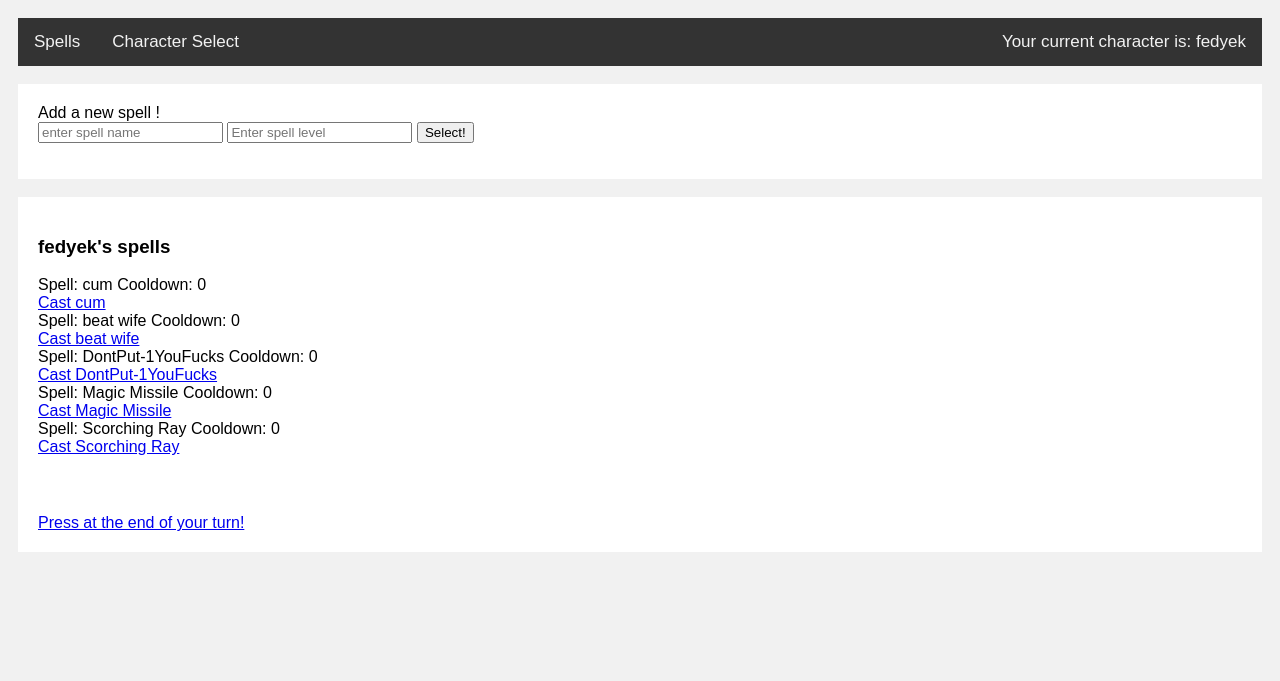
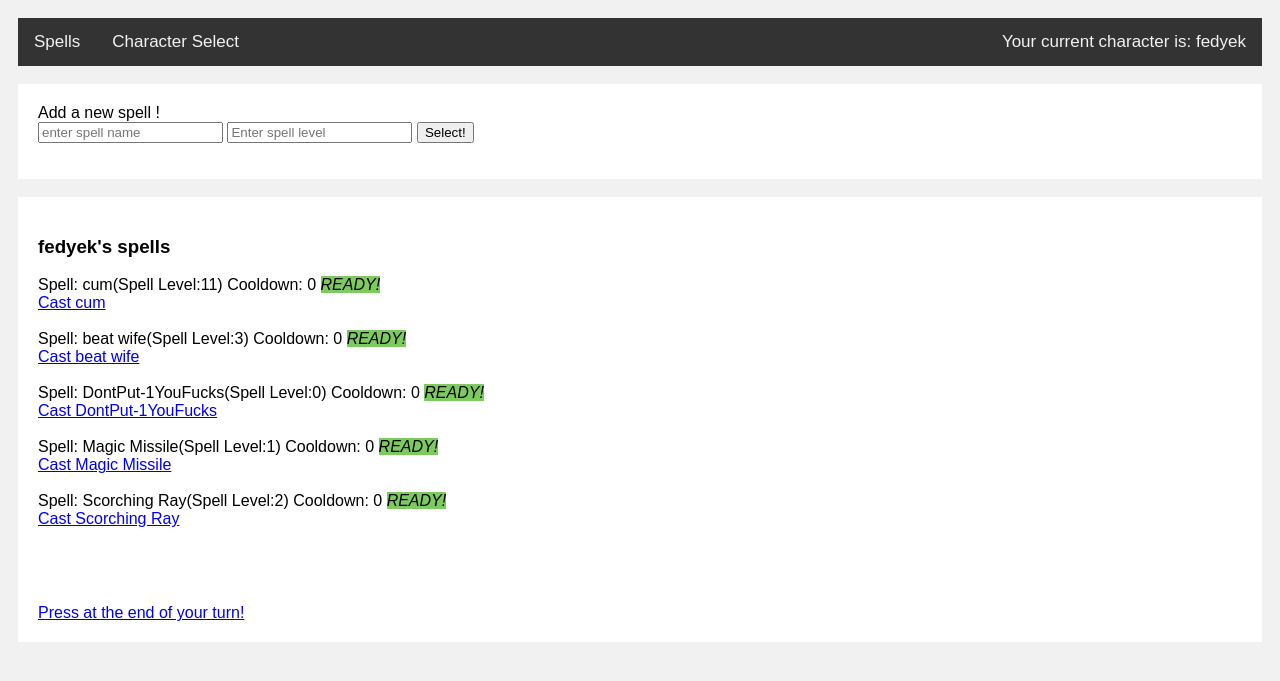
Before and after one commit to ethjsmith/rpCooldowns, a Flask app: template templates/spellpage.html in a window 1280 px wide. Shown: the top 681 px of the page. Run offline with Flask 2, Linux system fonts and the light colour scheme; the template is opened without the code that fills it: values that come from a table or form of the project are taken from there, others are empty; the visitor is signed in with stand-in values (Sample User, id 1); data comes from the database, SQL or seed files in the repository; both versions use the stored data as it was after the commit; tables that the repository leaves empty hold one stand-in row (values such as "Sample post").

Commit message:
made many UI improvements, a delete functionality, and an object to hold items and daily abilities

```diff
--- a/app.py
+++ b/app.py
@@ -15,10 +15,11 @@ class Character(db.Model):
 	name = db.Column(db.String())
 	role = db.Column(db.String())
 	spells = db.relationship('Spell', backref ='Spell', lazy='dynamic', primaryjoin="Character.id == Spell.parent_id")
+	items = db.relationship("Item", backref = "Item", lazy = 'dynamic', primaryjoin="Character.id == Item.owner")
 	# how are spells and character linked ? I'm bad atthis
 	def __init__(self,name,role):
-		self.name=  name
-		self. role = role
+		self.name =  name
+		self.role = role
 
 
 class Spell(db.Model):
@@ -29,17 +30,45 @@ class Spell(db.Model):
 	cooldown = db.Column(db.Integer())
 	current = db.Column(db.Integer())
 	def __init__(self,sname,coold,pid):
+		if int(coold) < 0:
+			self.cooldown == 0
+		else:
+			self.cooldown = int(coold)
 		self.spellname = sname
-		self.cooldown = int(coold) + 1
 		self.current = 0
 		self.parent_id = pid
-	# This should happen at the start of a turn :^) because that's how I think it should be
+		# This now happens at the end of the turn, because that's better :^)
 	def dec(self):
 		if self.current > 0:
 			self.current -= 1
 	def cast(self):
 		self.current = self.current + self.cooldown
-
+# Item class, for items or daily powers, whatever really :^)
+class Item(db.Model):
+	__tablename__ = "Item"
+	id = db.Column(db.Integer, primary_key=True)
+	name = db.Column(db.String())
+	owner = db.Column(db.Integer, db.ForeignKey("Character.id"))
+	# renewable = 0 item dissapears when uses gone 1 = recharges with long rest 2 = recharges with special condition
+	renewable = db.Column(db.Integer())
+	uses = db.Column(db.Integer())
+	current = db.Column(db.Integer())
+	def __init__(self,iname,pid,renew,use):
+		self.name = iname
+		self.owner = pid
+		self.renewable = renew
+		self.uses = use
+		self.current = use
+	def canuse(self):
+		if self.current > 0:
+			return True
+		return False
+	# dont forget a db.commit() after a use or a rest :^)
+	def use(self):
+		self.current -= 1
+	def rest(self):
+		if self.renewable == 2:
+			self.current = self.uses
 
 # check to make sure you have a character selected when you try to interact with the spells
 def char_selected(f):
@@ -76,16 +105,7 @@ def giveFunctions():
 		return Spel
 	return dict(getCharacters=getCharacters,getSpells=getSpells)
 
-@app.route("/a")
-def tfun():
-	chars = Character.query.all()
-	for char in chars:
-		print(char.name + ": " + str(char.id))
-		spel = Spell.query.filter_by(parent_id=char.id).all()
-		for spe in spel:
-			print(spe.spellname)
-		print("--------------")
-	return "Go check the logs here :) "
+
 
 @app.route("/", methods = ["GET","POST"])
 @char_selected
@@ -94,7 +114,7 @@ def testfunc():
 		a = Spell(request.form["spellname"],request.form["level"],g.character)
 		db.session.add(a)
 		db.session.commit()
-	spells = Spell.query.filter_by(parent_id = g.character).all()
+	spells = Spell.query.filter_by(parent_id = g.character).order_by(Spell.cooldown.asc()).all()
 	return render_template("spellpage.html", spells=spells)
 
 @app.route("/char", methods = ["GET","POST"])
@@ -130,6 +150,39 @@ def do():
 	db.session.commit()
 	return redirect("/")
 
+@app.route("/a")
+def tfun():
+	chars = Character.query.all()
+	for char in chars:
+		print(char.name + ": " + str(char.id))
+		spel = Spell.query.filter_by(parent_id=char.id).all()
+		for spe in spel:
+			print(spe.spellname)
+		print("--------------")
+	return "Results have been posted to logs :)  "
+
+@app.route("/admin")
+@char_selected
+def adm():
+	bdy = ""
+	chars = Character.query.all()
+
+	for char in chars:
+		bdy += char.name + ": " + str(char.id) + "<a href = '/d/Character/" + str(char.id) + "'>Delete</a><br>"
+		spel = Spell.query.filter_by(parent_id=char.id).all()
+		for spe in spel:
+			bdy += spe.spellname + "<a href = '/d/Spell/" + str(spe.id) + "'>DELETE SPELL </a><br>"
+
+	return bdy
+
+@app.route("/d/<path:type>/<path:id>")
+def dele(type,id):
+	if type == "Character":
+		Character.query.filter_by(id=id).delete()
+	elif type =="Spell":
+		Spell.query.filter_by(id=id).delete()
+	db.session.commit()
+	return redirect('/admin')
 
 if (__name__ == "__main__"):
 	app.run()
--- a/static/style.css
+++ b/static/style.css
@@ -39,6 +39,14 @@
     background-color: #7dcb5f;
     padding: 20px;
     border-radius: 10px;
+}
+.rdy {
+    color: black;
+    background-color: #7dcb5f;
+}
+.notrdy{
+    color: black;
+    background-color: #FFCCCC;
 }
 
 body {
--- a/templates/spellpage.html
+++ b/templates/spellpage.html
@@ -5,11 +5,17 @@
     <div class = "card">
         <h3> {{g.charname.name}}'s spells </h3>
         {% for spell in spells %}
-                Spell: {{spell.spellname}} Cooldown: {{spell.current}}<br>
+                Spell: {{spell.spellname}}(Spell Level:{{spell.cooldown}}) Cooldown: {{spell.current}}
+                {% if spell.current == 0 %}   <i class="rdy"> READY!</i> {% endif %}
+                {% if spell.current != 0 %}   <i class="notrdy"> on cooldown</i> {% endif %}
+                <br>
                 {% if spell.current == 0 %}
                     <a href ="/cast/{{spell.id}}">Cast {{spell.spellname}} </a>
                 {% endif %}
-            <br>
+                {% if spell.current != 0 %}
+                    <del>Cast {{spell.spellname}} </del> Not ready
+                {% endif %}
+                <br><br>
         {% endfor %}
 	</div>
 	<div class = "card"><br>
```
Also changed, not shown: README.MD, db.sqlite, 1 other file.
